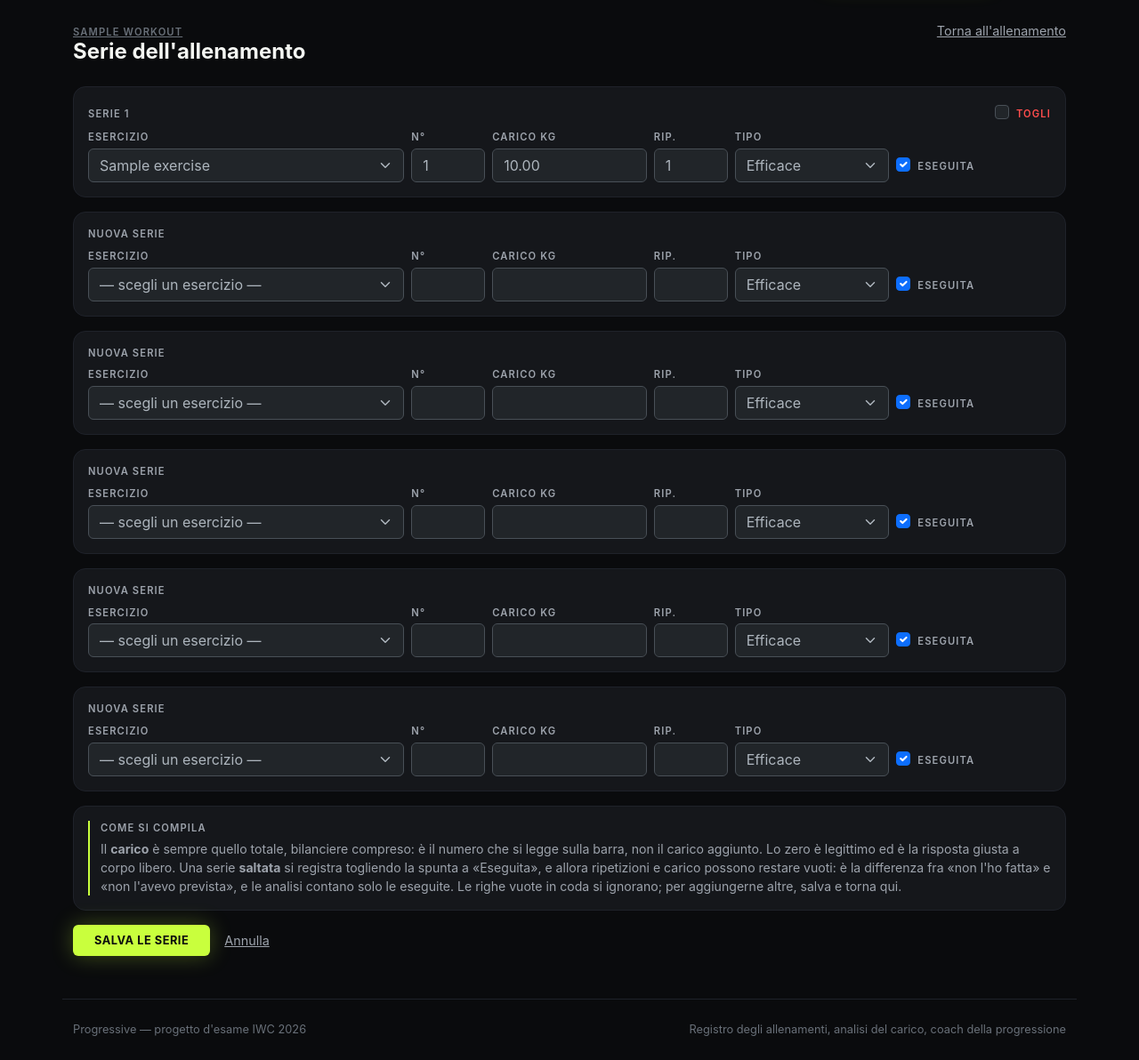
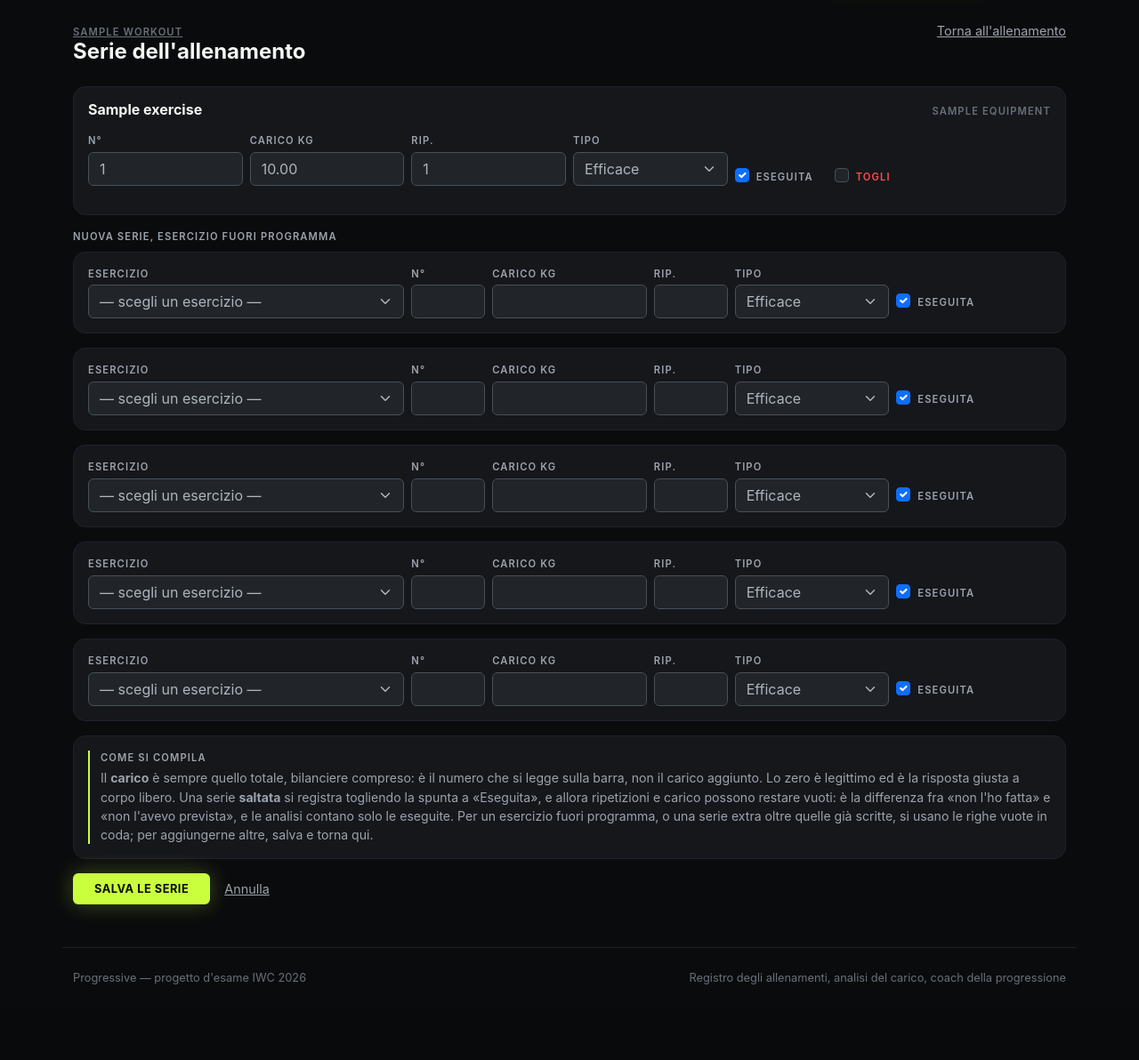
Before and after one commit to cavallinilorenzo/progressive-unimore-project, a Django app: page /allenamenti/1/serie/ in a window 1280 px wide. Shown: the part 61-1253 px from the top of the page at 89% size. After the commit the page ends 1168 px from the top, so only its background shows below. Run offline with Django 5.2, Linux system fonts and the light colour scheme; a user stored in the database is signed in; tables that the repository leaves empty hold one stand-in row (values such as "Sample post").

Commit message:
Raggruppa per esercizio la pagina delle serie di un allenamento
L'ordinamento di default del modello (`set_number`) mescolava tutte le
prime serie di ogni esercizio, poi tutte le seconde: illeggibile
proprio nella pagina che serve a correggere le serie precompilate da
una scheda. Riusa `raggruppa_serie_del_formset`, già scritta per
`WorkoutUpdateView`, così le due pagine concordano su cosa vuol dire
"raggruppato".

Co-Authored-By: Claude Sonnet 5 <noreply@anthropic.com>

```diff
--- a/training/templates/training/workout_sets.html
+++ b/training/templates/training/workout_sets.html
@@ -3,20 +3,19 @@
 `/allenamenti/<pk>/serie/` — il registro delle serie, e il formset più denso
 del progetto.
 
-EREDITA LE DUE SCELTE DI `routine_exercises.html`, e per le stesse ragioni:
-una card per riga invece di una riga di tabella, perché sei campi in una
-`<table>` a larghezza fissa comprimono i `<select>` da cento opzioni; e nessun
-bottone «aggiungi riga», perché clonare una riga al volo e riscrivere
-`TOTAL_FORMS` è JavaScript applicativo, che il progetto non ha.
+Il raggruppamento in `blocchi` (`training.views.raggruppa_serie_del_formset`)
+è lo stesso di `workout_form.html`: una card per esercizio, le sue serie di
+fila e ordinate per `set_number`. Prima di questo raggruppamento la pagina
+mostrava le righe nell'ordine di default del modello — `set_number` — che
+mette in fila tutte le prime serie di ogni esercizio, poi tutte le seconde:
+leggibile per un totale, illeggibile per una correzione, dove le serie dello
+stesso esercizio vanno lette una dietro l'altra.
 
-DOVE INVECE DIVERGE. Qui le righe sono dieci o quindici, non tre, e #69 aveva
-già misurato che «salva e torna» ci passa peggio. La risposta non è alzare
-`extra` fino a coprire una sessione intera — venti righe vuote sono un modulo,
-non un registro — ma «Avvia allenamento da scheda», che le righe le porta già
-scritte. Questa pagina è quindi soprattutto una pagina di CORREZIONE: i numeri
-ci sono, si aggiustano quelli che non tornano, si toglie la spunta a ciò che è
-stato saltato. Le cinque righe vuote in coda servono all'esercizio aggiunto
-fuori programma.
+Nessun bottone «aggiungi riga» dentro un blocco, per la stessa ragione di
+`routine_exercises.html`: clonare una riga al volo e riscrivere `TOTAL_FORMS`
+è JavaScript applicativo, che il progetto non ha. Le cinque righe vuote in
+coda (`extra_forms`) restano il solo modo di aggiungere una serie non
+prevista dalla scheda — anche per un esercizio già in un blocco sopra.
 
 «Eseguita» è la casella che dà senso a tutto il resto: toglierla trasforma la
 riga in una serie saltata, e allora le ripetizioni non si pretendono più. È il
@@ -62,71 +61,111 @@ che lo dica SQLite.
   </div>
   {% endif %}
 
-  {% for form in formset %}
+  {% for esercizio, righe in blocchi %}
   <div class="card-ink p-3 mb-3">
-    {% comment %}
-    `form.id` è il campo nascosto su cui il formset distingue una riga
-    esistente da una nuova: senza, il salvataggio duplica invece di aggiornare.
-    Va reso sempre, anche nelle righe vuote.
-    {% endcomment %}
-    {% for nascosto in form.hidden_fields %}{{ nascosto }}{% endfor %}
-
-    <div class="d-flex justify-content-between align-items-baseline mb-2">
-      <div class="eyebrow">
-        {% if form.instance.pk %}Serie {{ forloop.counter }}{% else %}Nuova serie{% endif %}
-      </div>
-      {% if form.instance.pk %}
-      <div class="form-check mb-0">
-        {{ form.DELETE }}
-        <label for="{{ form.DELETE.id_for_label }}" class="form-check-label eyebrow" style="color:var(--red)">
-          Togli
-        </label>
-      </div>
-      {% endif %}
+    <div class="d-flex align-items-baseline justify-content-between mb-3">
+      <span class="h6 fw-bold mb-0" style="color:var(--t1)">{{ esercizio.name }}</span>
+      <span class="eyebrow" style="color:var(--t3)">{{ esercizio.equipment }}</span>
     </div>
 
-    {% if form.non_field_errors %}
-    {% for errore in form.non_field_errors %}
+    {% for riga in righe %}
+    <div class="row g-2 align-items-end mb-2 pb-2"
+         {% if not forloop.last %}style="border-bottom:1px solid var(--line)"{% endif %}>
+      {% comment %}
+      `riga.id` è il campo nascosto su cui il formset distingue una riga
+      esistente da una nuova: senza, il salvataggio duplica invece di
+      aggiornare. `exercise` è nascosto qui perché lo dice già l'intestazione
+      del blocco, non serve un secondo `<select>` per riga.
+      {% endcomment %}
+      {% for nascosto in riga.hidden_fields %}{{ nascosto }}{% endfor %}
+      {{ riga.exercise.as_hidden }}
+
+      <div class="col-6 col-sm-3 col-md-2">
+        <label class="eyebrow d-block mb-1">N&deg;</label>
+        {{ riga.set_number }}
+      </div>
+      <div class="col-6 col-sm-3 col-md-2">
+        <label class="eyebrow d-block mb-1">Carico kg</label>
+        {{ riga.weight }}
+      </div>
+      <div class="col-6 col-sm-3 col-md-2">
+        <label class="eyebrow d-block mb-1">Rip.</label>
+        {{ riga.reps }}
+      </div>
+      <div class="col-6 col-sm-3 col-md-2">
+        <label class="eyebrow d-block mb-1">Tipo</label>
+        {{ riga.set_type }}
+      </div>
+      <div class="col-12 col-md-4 d-flex align-items-center gap-4 mt-2 mt-md-0">
+        <div class="form-check mb-0">
+          {{ riga.is_completed }}
+          <label class="form-check-label eyebrow">Eseguita</label>
+        </div>
+        <div class="form-check mb-0">
+          {{ riga.DELETE }}
+          <label class="form-check-label eyebrow" style="color:var(--red)">Togli</label>
+        </div>
+      </div>
+
+      {% for campo in riga.visible_fields %}
+      {% for errore in campo.errors %}
+      <div class="col-12" style="color:var(--red);font-size:.8rem">{{ campo.label }}: {{ errore }}</div>
+      {% endfor %}
+      {% endfor %}
+    </div>
+    {% endfor %}
+  </div>
+  {% endfor %}
+
+  {% if extra_forms %}
+  <div class="eyebrow mb-2">Nuova serie, esercizio fuori programma</div>
+  {% for riga in extra_forms %}
+  <div class="card-ink p-3 mb-3">
+    {% for nascosto in riga.hidden_fields %}{{ nascosto }}{% endfor %}
+
+    {% if riga.non_field_errors %}
+    {% for errore in riga.non_field_errors %}
     <div class="mb-2" style="color:var(--red);font-size:.82rem">{{ errore }}</div>
     {% endfor %}
     {% endif %}
 
     <div class="row g-2 align-items-end">
       <div class="col-12 col-lg-4">
-        <label for="{{ form.exercise.id_for_label }}" class="eyebrow d-block mb-1">Esercizio</label>
-        {{ form.exercise }}
+        <label for="{{ riga.exercise.id_for_label }}" class="eyebrow d-block mb-1">Esercizio</label>
+        {{ riga.exercise }}
       </div>
       <div class="col-4 col-lg-1">
-        <label for="{{ form.set_number.id_for_label }}" class="eyebrow d-block mb-1">N&deg;</label>
-        {{ form.set_number }}
+        <label for="{{ riga.set_number.id_for_label }}" class="eyebrow d-block mb-1">N&deg;</label>
+        {{ riga.set_number }}
       </div>
       <div class="col-4 col-lg-2">
-        <label for="{{ form.weight.id_for_label }}" class="eyebrow d-block mb-1">Carico kg</label>
-        {{ form.weight }}
+        <label for="{{ riga.weight.id_for_label }}" class="eyebrow d-block mb-1">Carico kg</label>
+        {{ riga.weight }}
       </div>
       <div class="col-4 col-lg-1">
-        <label for="{{ form.reps.id_for_label }}" class="eyebrow d-block mb-1">Rip.</label>
-        {{ form.reps }}
+        <label for="{{ riga.reps.id_for_label }}" class="eyebrow d-block mb-1">Rip.</label>
+        {{ riga.reps }}
       </div>
       <div class="col-8 col-lg-2">
-        <label for="{{ form.set_type.id_for_label }}" class="eyebrow d-block mb-1">Tipo</label>
-        {{ form.set_type }}
+        <label for="{{ riga.set_type.id_for_label }}" class="eyebrow d-block mb-1">Tipo</label>
+        {{ riga.set_type }}
       </div>
       <div class="col-4 col-lg-1">
         <div class="form-check mb-2">
-          {{ form.is_completed }}
-          <label for="{{ form.is_completed.id_for_label }}" class="form-check-label eyebrow">Eseguita</label>
+          {{ riga.is_completed }}
+          <label for="{{ riga.is_completed.id_for_label }}" class="form-check-label eyebrow">Eseguita</label>
         </div>
       </div>
     </div>
 
-    {% for campo in form.visible_fields %}
+    {% for campo in riga.visible_fields %}
     {% for errore in campo.errors %}
     <div class="mt-1" style="color:var(--red);font-size:.82rem">{{ campo.label }}: {{ errore }}</div>
     {% endfor %}
     {% endfor %}
   </div>
   {% endfor %}
+  {% endif %}
 
   <div class="card-ink p-3 mb-3">
     <div class="rail">
@@ -138,7 +177,8 @@ che lo dica SQLite.
         Una serie <strong>saltata</strong> si registra togliendo la spunta a
         «Eseguita», e allora ripetizioni e carico possono restare vuoti: è la
         differenza fra «non l'ho fatta» e «non l'avevo prevista», e le analisi
-        contano solo le eseguite. Le righe vuote in coda si ignorano; per
+        contano solo le eseguite. Per un esercizio fuori programma, o una serie
+        extra oltre quelle già scritte, si usano le righe vuote in coda; per
         aggiungerne altre, salva e torna qui.
       </div>
     </div>
--- a/training/views.py
+++ b/training/views.py
@@ -1114,6 +1114,29 @@ class WorkoutCreateView(LoginRequiredMixin, CreateView):
         return reverse("training:workoutset-manage", args=[self.object.pk])
 
 
+def raggruppa_serie_del_formset(formset):
+    """`blocchi`/`extra_forms` per un `WorkoutSetFormSet`, in un posto solo.
+
+    La usano sia `WorkoutUpdateView` sia `WorkoutSetsView`: stessa regola di
+    `WorkoutDetailView` applicata a un formset invece che a un queryset — le
+    righe con un `pk` si raggruppano per esercizio e dentro il gruppo tornano
+    ordinate per `set_number`, le righe nuove (senza `pk`, quelle in coda per
+    l'esercizio fuori programma) restano a parte. Scritta due volte questa
+    regola diverge al primo ripensamento (#75), e le due pagine smetterebbero
+    di concordare su cosa vuol dire «raggruppato».
+    """
+    blocchi = {}
+    extra_forms = []
+    for riga in formset.forms:
+        if riga.instance.pk:
+            blocchi.setdefault(riga.instance.exercise, []).append(riga)
+        else:
+            extra_forms.append(riga)
+    for righe in blocchi.values():
+        righe.sort(key=lambda riga: riga.instance.set_number)
+    return list(blocchi.items()), extra_forms
+
+
 class WorkoutUpdateView(OwnerRequiredMixin, SingleObjectMixin, View):
     """`/allenamenti/<pk>/modifica/` — titolo *e* serie, sulla stessa pagina.
 
@@ -1161,21 +1184,13 @@ class WorkoutUpdateView(OwnerRequiredMixin, SingleObjectMixin, View):
         return self.render_to_response(form, formset)
 
     def render_to_response(self, form, formset):
-        blocchi = {}
-        extra_forms = []
-        for riga in formset.forms:
-            if riga.instance.pk:
-                blocchi.setdefault(riga.instance.exercise, []).append(riga)
-            else:
-                extra_forms.append(riga)
-        for righe in blocchi.values():
-            righe.sort(key=lambda riga: riga.instance.set_number)
+        blocchi, extra_forms = raggruppa_serie_del_formset(formset)
 
         context = {
             "allenamento": self.object,
             "form": form,
             "formset": formset,
-            "blocchi": list(blocchi.items()),
+            "blocchi": blocchi,
             "extra_forms": extra_forms,
         }
         return render(self.request, self.template_name, context)
@@ -1213,6 +1228,13 @@ class WorkoutSetsView(OwnerRequiredMixin, UpdateView):
     pagina di **correzione**: chi è partito da una scheda le trova già scritte
     (`WorkoutCreateView`), tocca i numeri che non tornano e toglie la spunta a
     ciò che ha saltato.
+
+    Il raggruppamento in `blocchi` è lo stesso di `WorkoutUpdateView`
+    (`raggruppa_serie_del_formset`): la scheda precompila le serie un
+    esercizio alla volta, tutte le sue ripetizioni di fila, e l'ordinamento di
+    default del modello (`set_number`) le rimescolerebbe — prima tutte le
+    serie 1 di ogni esercizio, poi tutte le serie 2. `order_by("pk")` qui sotto
+    tiene l'ordine di creazione, che è l'ordine della scheda.
     """
 
     model = Workout
@@ -1220,11 +1242,20 @@ class WorkoutSetsView(OwnerRequiredMixin, UpdateView):
     context_object_name = "allenamento"
     template_name = "training/workout_sets.html"
 
+    def get_formset_queryset(self):
+        return self.object.sets.select_related("exercise__equipment").order_by("pk")
+
     def get_context_data(self, **kwargs):
         context = super().get_context_data(**kwargs)
         # Se il POST è fallito il formset in contesto è quello con gli errori e
         # i dati dell'utente: ricostruirlo li perderebbe.
-        context.setdefault("formset", WorkoutSetFormSet(instance=self.object))
+        formset = context.get("formset") or WorkoutSetFormSet(
+            instance=self.object, queryset=self.get_formset_queryset()
+        )
+        context["formset"] = formset
+        context["blocchi"], context["extra_forms"] = raggruppa_serie_del_formset(
+            formset
+        )
         return context
 
     def post(self, request, *args, **kwargs):
```
